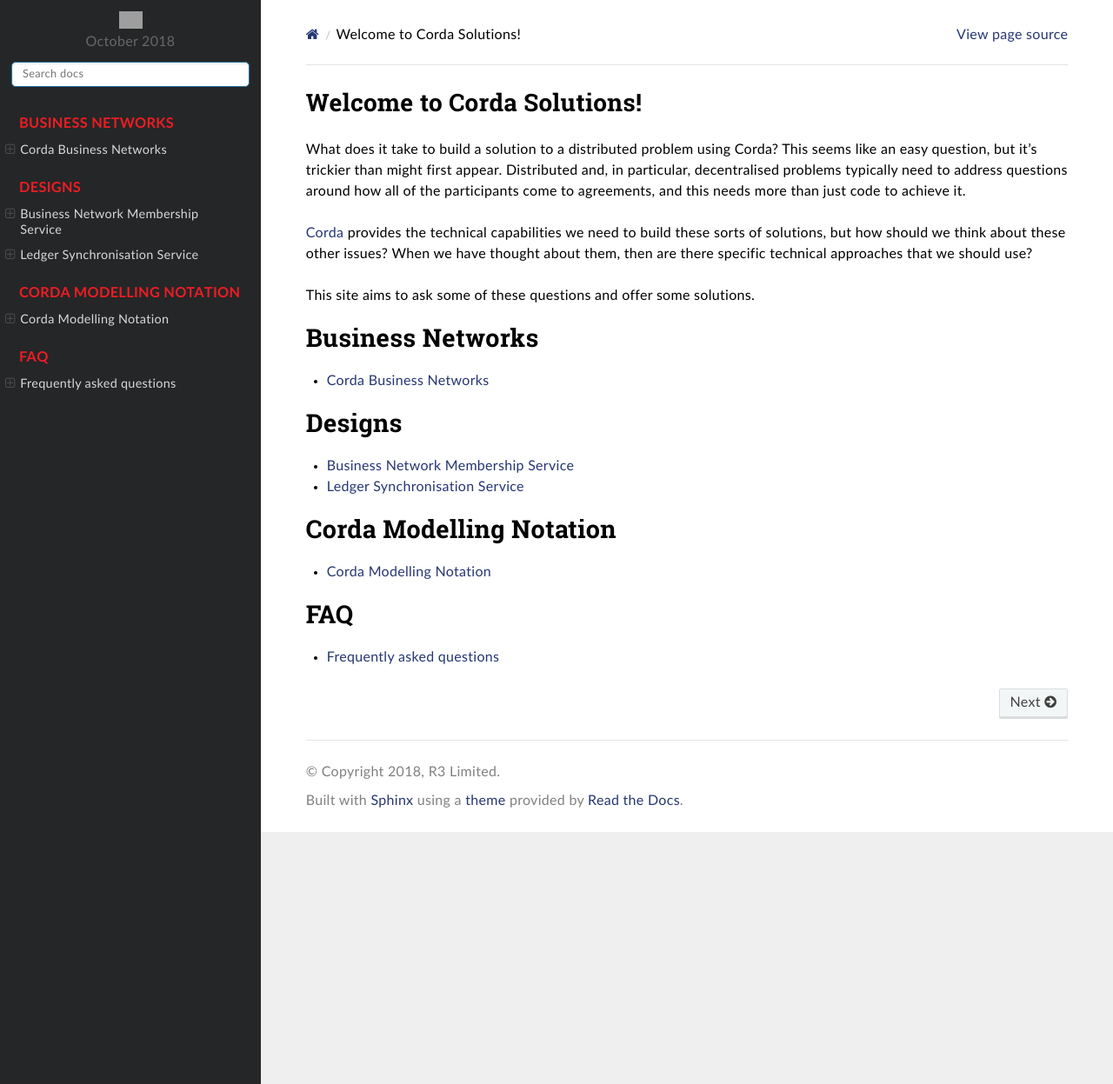
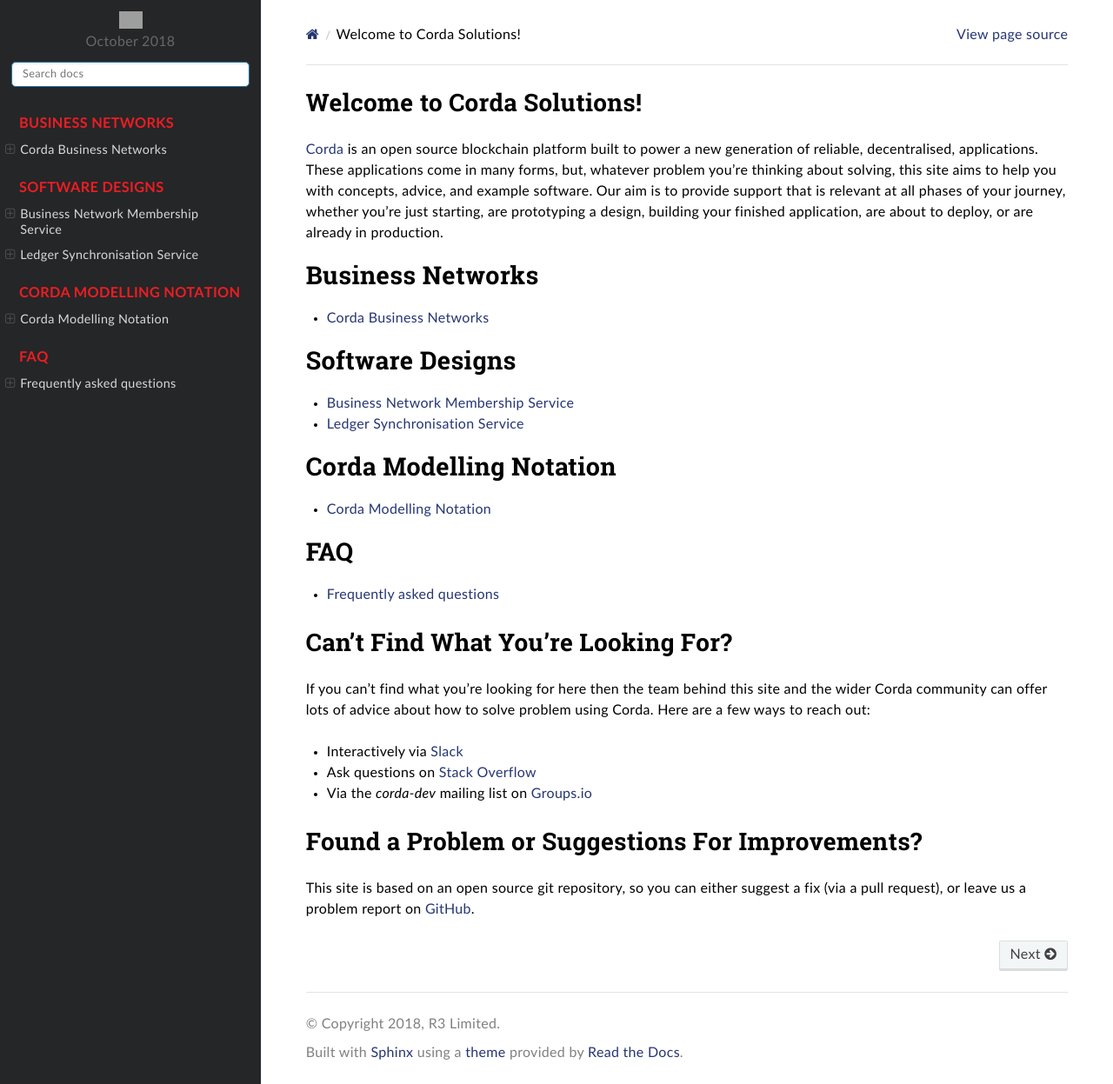
Before and after one commit to corda/corda-solutions, a Sphinx documentation site: the page built from docs/source/index.rst, in a window 1280 px wide and 1247 px high. Shown: the whole window at 87% size. Built offline with Sphinx 7.4.7 and the Read the Docs theme 2.0.0, drawn with Linux system fonts in a browser that asks for light colours; grey boxes are pictures that could not be loaded.

Commit message:
Major revision of the home page
* Improve opening description.

* Add new sections.

* Make section headings more consistent.

```diff
--- a/docs/source/index.rst
+++ b/docs/source/index.rst
@@ -1,16 +1,11 @@
 Welcome to Corda Solutions!
 ===========================
 
-What does it take to build a solution to a distributed problem using Corda?  This seems like an easy question, but it's
-trickier than might first appear.  Distributed and, in particular, decentralised problems typically need to address
-questions around how all of the participants come to agreements, and this needs more than just code to achieve it.
-
-`Corda <https://www.corda.net/>`_ provides the technical capabilities we need to build these sorts of solutions, but how
-should we think about these other issues?  When we have thought about them, then are there specific technical
-approaches that we should use?
-
-This site aims to ask some of these questions and offer some solutions.
-
+`Corda <https://www.corda.net/>`_ is an open source blockchain platform built to power a new generation of
+reliable, decentralised, applications.  These applications come in many forms, but, whatever problem you're thinking
+about solving, this site aims to help you with concepts, advice, and example software.  Our aim is to provide support
+that is relevant at all phases of your journey, whether you're just starting, are prototyping a design, building your
+finished application, are about to deploy, or are already in production.
 
 .. toctree::
    :caption: Business Networks
@@ -19,21 +14,36 @@
    business-networks/intro.rst
 
 .. toctree::
-   :caption: Designs
+   :caption: Software Designs
    :maxdepth: 1
 
    designs/business-networks-membership-service.rst
    designs/ledger-synchronisation-service.rst
 
 .. toctree::
-    :caption: Corda Modelling Notation
-    :maxdepth: 1
+   :caption: Corda Modelling Notation
+   :maxdepth: 1
 
-    corda-modelling-notation/intro.rst
-
+   corda-modelling-notation/intro.rst
 
 .. toctree::
    :caption: FAQ
    :maxdepth: 1
 
    faq.rst
+
+Can't Find What You're Looking For?
+===================================
+
+If you can't find what you're looking for here then the team behind this site and the wider Corda community can offer
+lots of advice about how to solve problem using Corda.  Here are a few ways to reach out:
+
+- Interactively via `Slack <https://slack.corda.net/>`_
+- Ask questions on `Stack Overflow <https://stackoverflow.com/questions/tagged/corda>`_
+- Via the `corda-dev` mailing list on `Groups.io <https://groups.io/>`_
+
+Found a Problem or Suggestions For Improvements?
+================================================
+
+This site is based on an open source git repository, so you can either suggest a fix (via a pull request), or leave
+us a problem report on `GitHub <https://github.com/corda/corda-solutions/>`_.
```
